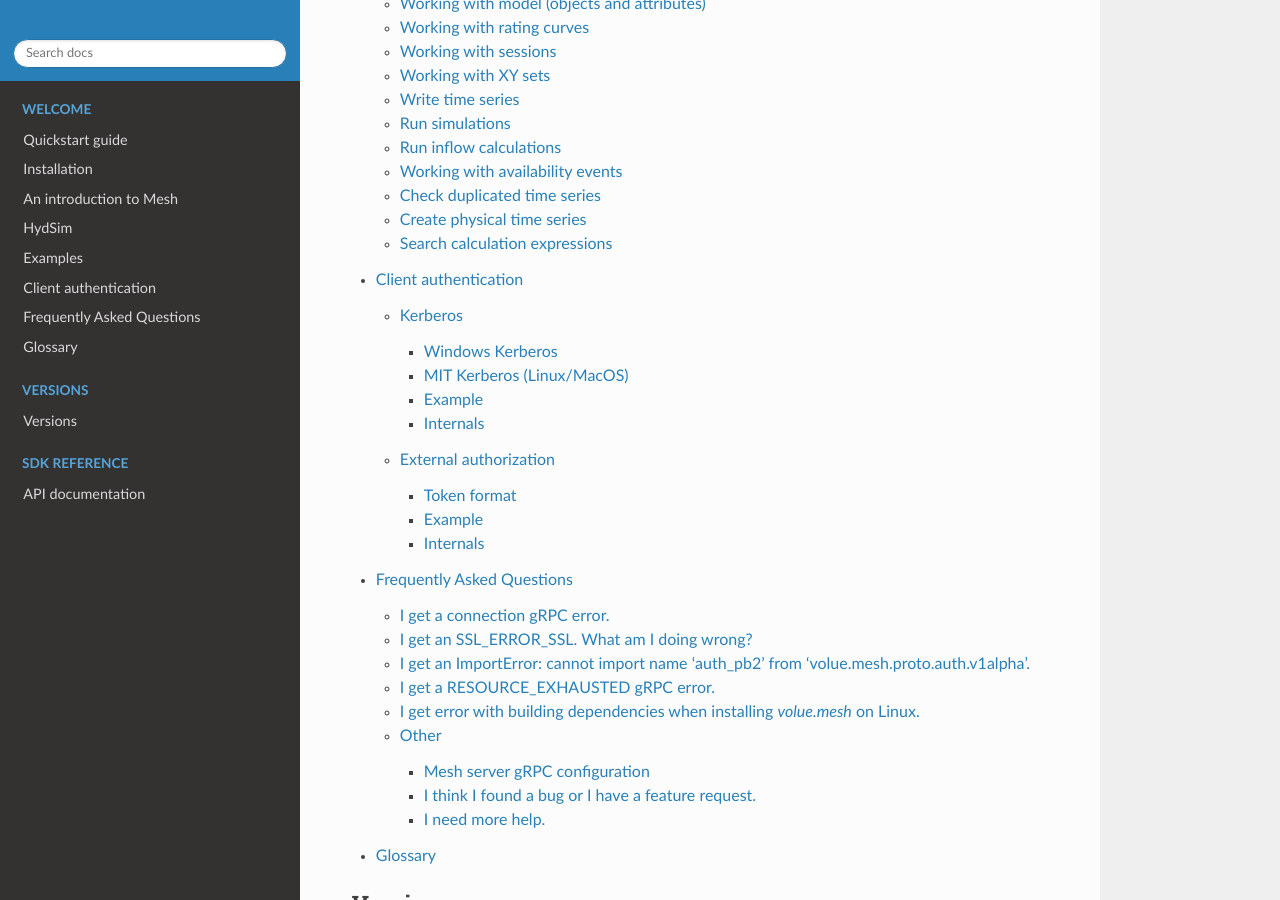
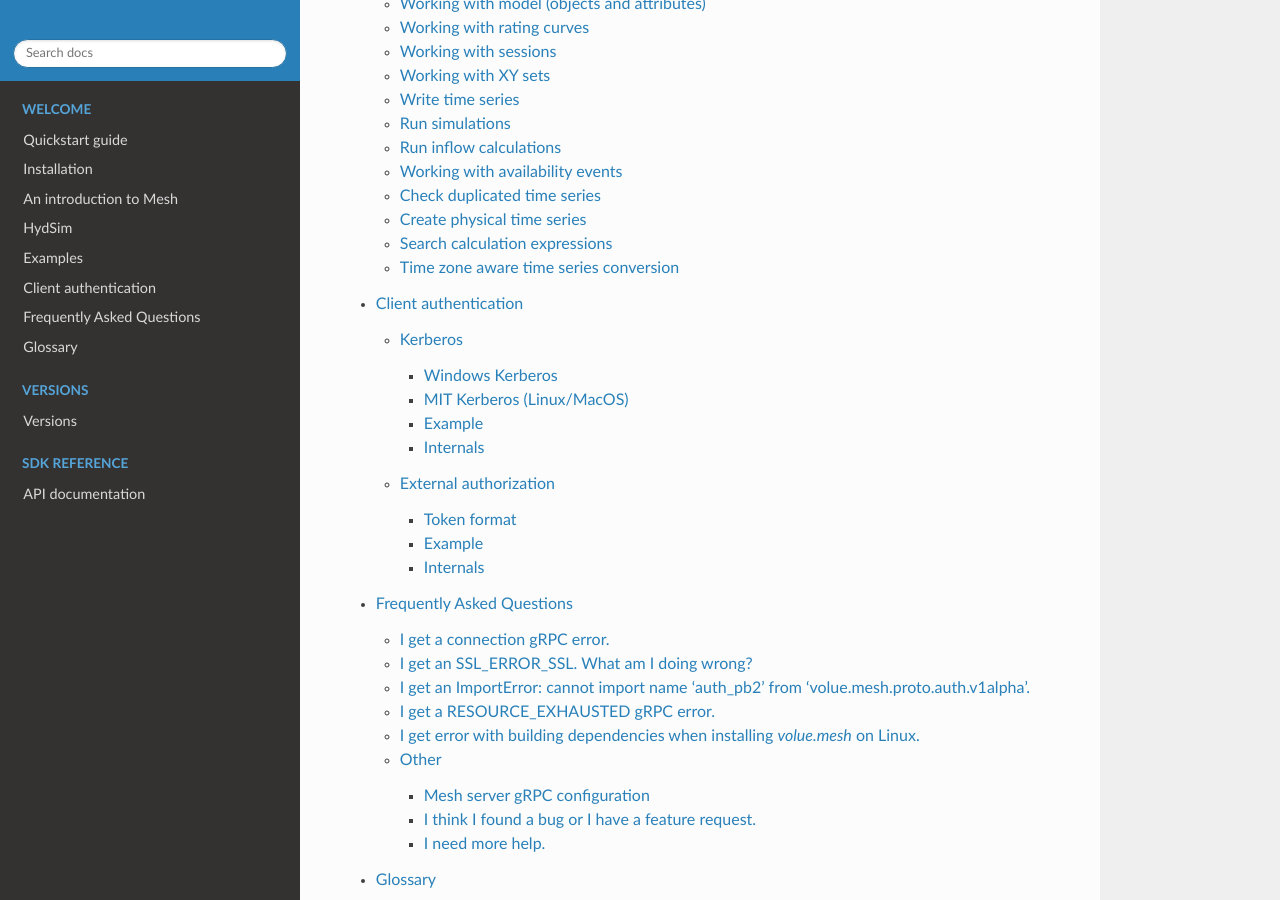
Before and after one commit to Volue-Public/energy-mesh-python, a Sphinx documentation site: the page built from docs/source/index.rst, in a window 1280 px wide and 900 px high, scrolled down 2049 px. Built offline with Sphinx 7.4.7 and the Read the Docs theme 3.1.0, drawn with Linux system fonts in a browser that asks for light colours.

Commit message:
add new example to the doc

```diff
--- a/docs/source/examples.rst
+++ b/docs/source/examples.rst
@@ -158,3 +158,8 @@
 ******************************
 .. literalinclude:: /../../src/volue/mesh/examples/search_calculation_expressions.py
    :language: python
+
+Time zone aware time series conversion
+**************************************
+.. literalinclude:: /../../src/volue/mesh/examples/convert_to_time_zone_aware_timeseries.py
+   :language: python
```
